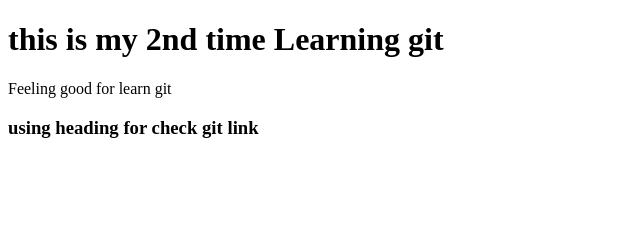
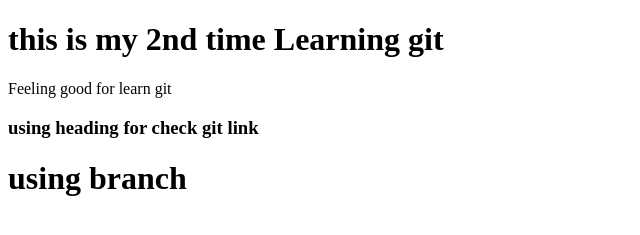
Before and after one commit to Shakil5161/my-first-website, a plain HTML site: page index.html in a window 1280 px wide. Shown: the whole page, without its empty margins (0-640 px from the left). Drawn offline with Linux system fonts and the light colour scheme.

Commit message:
using branch

```diff
--- a/index.html
+++ b/index.html
@@ -9,6 +9,7 @@
     <h1>this is my 2nd time Learning git </h1>
     <p>Feeling good for learn git</p>
     <h3>using heading for check git link </h3>
+    <h1>using branch</h1>
     <img src="helpbox-contact.jpggit" alt="">
 </body>
 </html>
```
